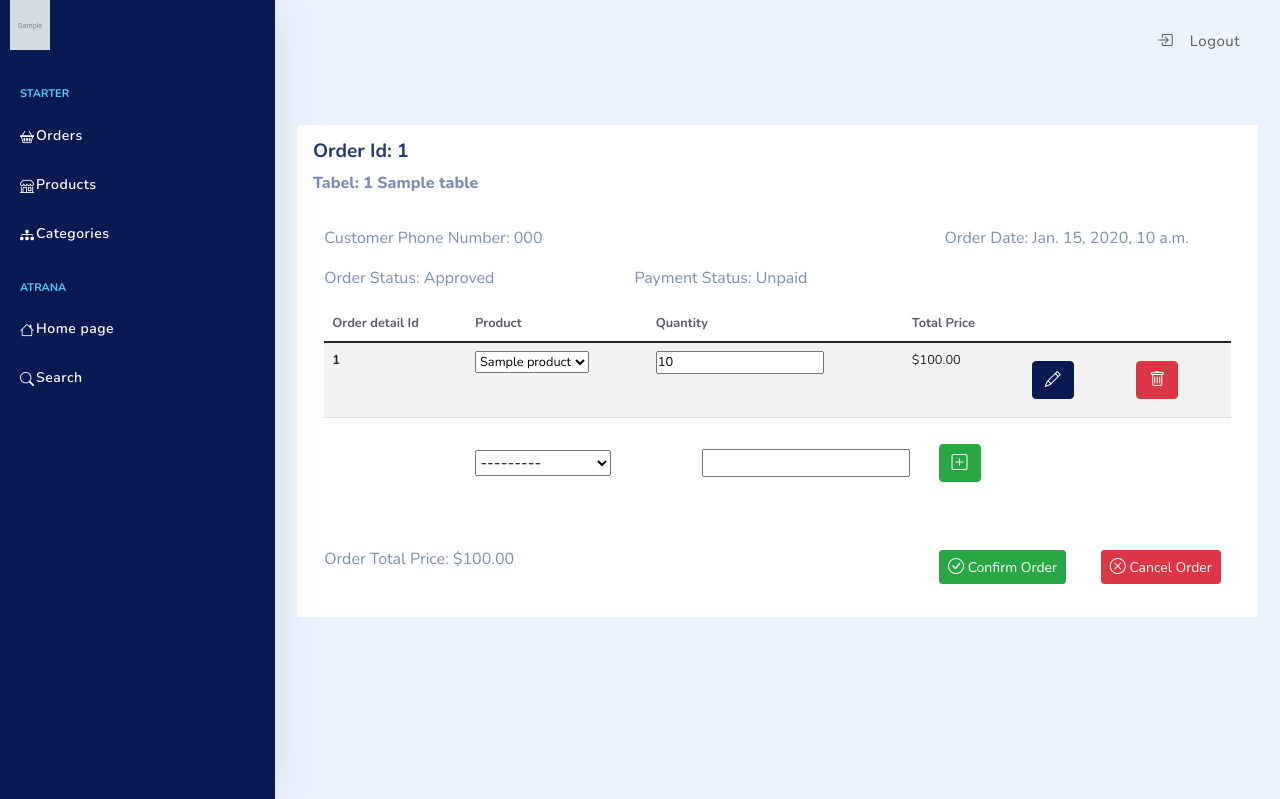
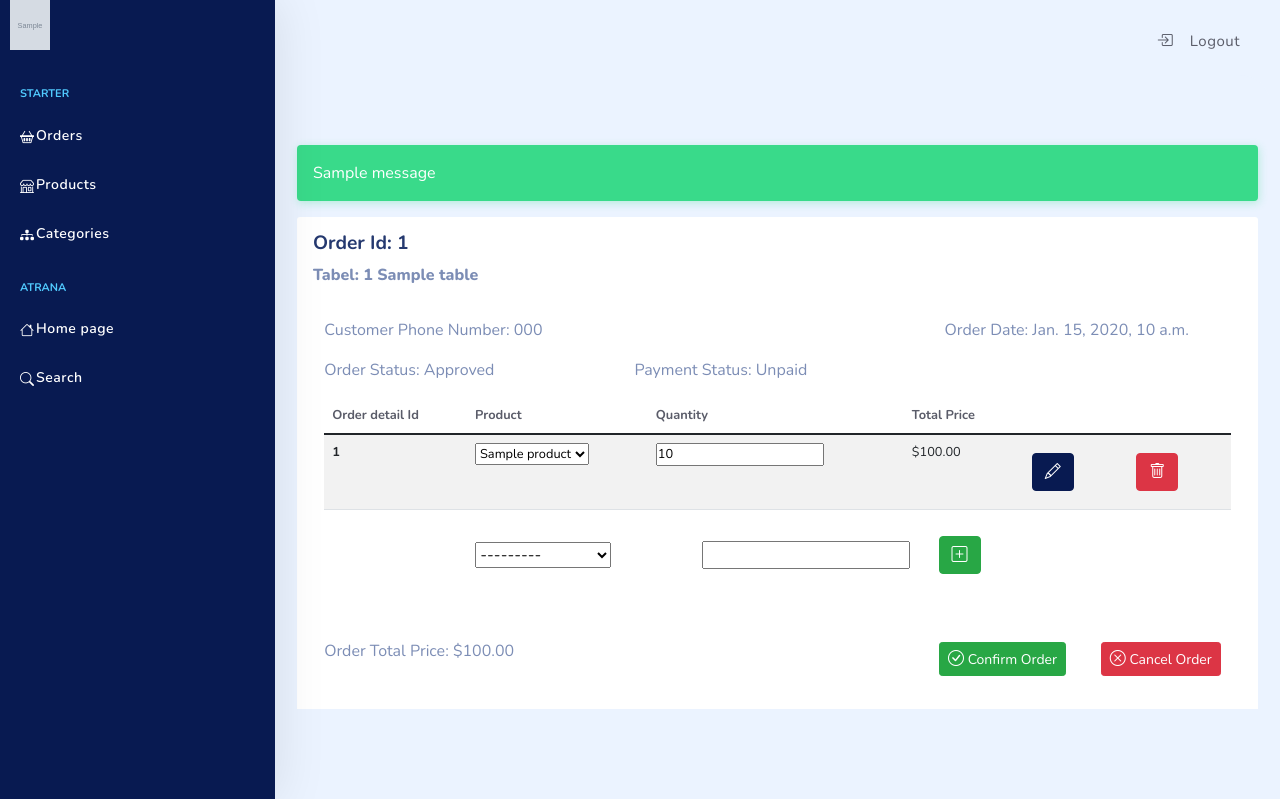
Before and after one commit to rezatn0934/maktab_98-caffeshop, a Django app: page /accounts/orders/1 in a window 1280 px wide. Shown: the top 799 px of the page. Run offline with Django 5.2, Linux system fonts and the light colour scheme; a user stored in the database is signed in; tables that the repository leaves empty hold one stand-in row (values such as "Sample post"); grey boxes marked "Sample" are stand-in pictures; one stand-in notice (Sample message) is shown; some libraries are stand-ins or nearby versions.

Commit message:
chore: Accounts - define messages section

```diff
--- a/caffeshop/accounts/templates/order_detail.html
+++ b/caffeshop/accounts/templates/order_detail.html
@@ -5,6 +5,13 @@
         <div class="container-fluid dashboard">
             <div class="row">
                 <div class="col-md-12">
+                {% if messages %}
+                        {% for message in messages %}
+                            <div id="msg" class="alert {{ message.tags }}" role="alert">
+                                {{ message }}
+                            </div>
+                        {% endfor %}
+                    {% endif %}
                     <div class="card">
                         <div class="card-header">
                             <h4>Order Id: {{ order.id }}</h4>
```
